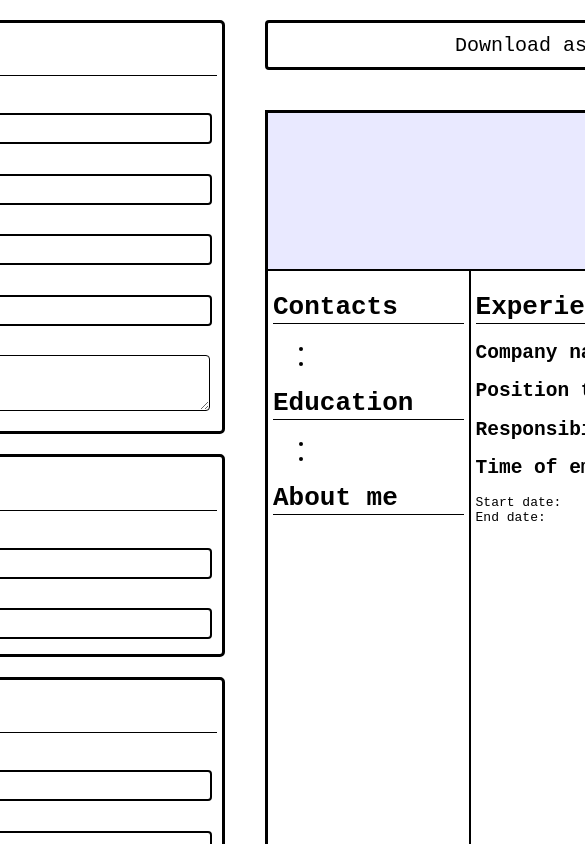
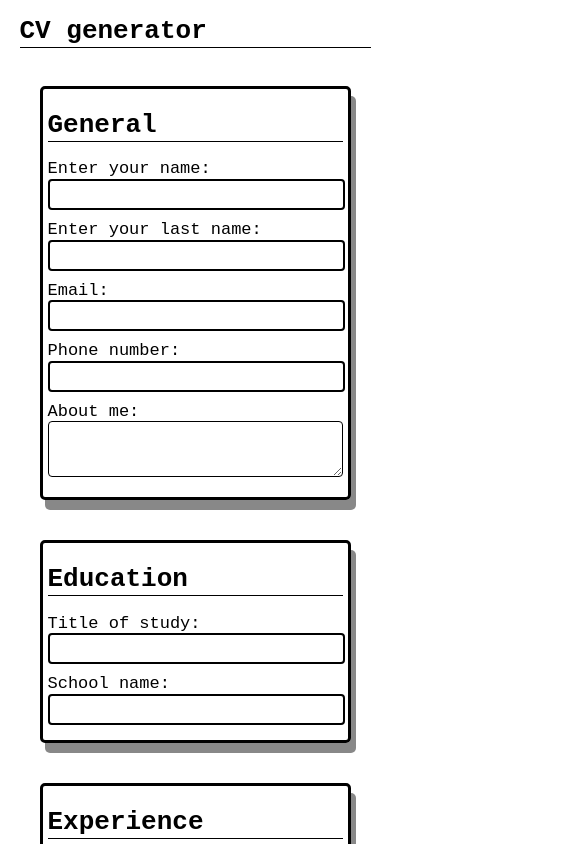
Before and after one commit to Pe44a/cv-application, a React (Vite) app in the folder cv-application/: page / in a window 390 px wide. Shown: the top 844 px of the page, 585 px wide, since content can reach past the window. Built offline with nearby package versions, Linux system fonts and the light colour scheme.

Commit message:
README.md and optimized app for mobile

```diff
--- a/cv-application/src/components/App.jsx
+++ b/cv-application/src/components/App.jsx
@@ -25,7 +25,9 @@ function App() {
 
 
     return(<>
-        <div className="inputs">
+        <div className="inputs-container">
+            <h1>CV generator</h1>
+
             <GeneralInfo
             name={name}  setName={setName}
             lastName={lastName} setLastName={setLastName}
@@ -48,7 +50,7 @@ function App() {
             endOfEmployment={endOfEmployment} setEndOfEmployment={setEndOfEmployment}
             />
         </div>
-        <div>
+        <div className='cv-container'>
 
         {/* Button that will allow to download cv as pdf */}
         <DownloadButton/>
--- a/cv-application/src/css/style.css
+++ b/cv-application/src/css/style.css
@@ -11,13 +11,20 @@ h1 {
     border-bottom: 1px solid black;
 }
 
+.inputs-container {
+    display: flex;
+    flex-direction: column;
+    width: clamp(350px, 650px, 40%);
+}
+
 /* Input form */
 .inputForm {
+    flex: 1;
     border: 3px solid black;
     border-radius: 5px;
+    box-shadow: 5px 10px #888888;
     margin: 20px;
     padding: 5px;
-    width: 650px;
 }
 
 .label {
@@ -48,6 +55,7 @@ h1 {
     width: 560px;
     height: calc(560px * 1.41);
     border: 3px solid black;
+    box-shadow: 5px 10px #888888;
     margin: 20px;
     overflow-wrap: anywhere;
 }
@@ -92,3 +100,71 @@ h1 {
 #downloadButton:hover {
     background-color: lightgrey;
 }
+
+
+/* Optimization for mobile devices*/
+
+@media (max-width: 1000px) {
+
+    #root{
+        display: flex;
+        justify-content: center;
+        flex-direction: column;
+        align-items: center;
+    }
+
+    .inputs-container {
+        width: 80%;
+    }
+}
+
+@media (max-width: 590px) {
+
+    #root{
+        display: flex;
+        justify-content: center;
+        flex-direction: column;
+        align-items: center;
+    }
+
+    .inputs-container {
+        width: 90%;
+    }
+}
+
+
+/* CV optimization */
+@media(max-width:590px){
+    .cv-container{
+        transform: scale(0.9);
+        margin: -50px 0;
+    }
+}
+
+@media(max-width:550px){
+    .cv-container{
+        transform: scale(0.8);
+        margin: -100px 0;
+    }
+}
+
+@media(max-width:500px){
+    .cv-container{
+        transform: scale(0.7);
+        margin: -150px 0;
+    }
+}
+
+@media(max-width:450px){
+    .cv-container{
+        transform: scale(0.6);
+        margin: -200px 0;
+    }
+}
+
+@media(max-width:400px){
+    .cv-container{
+        transform: scale(0.55);
+        margin: -210px 0;
+    }
+}
```
Also changed, not shown: 1 other file (tests, documents, lock files or other folders).
